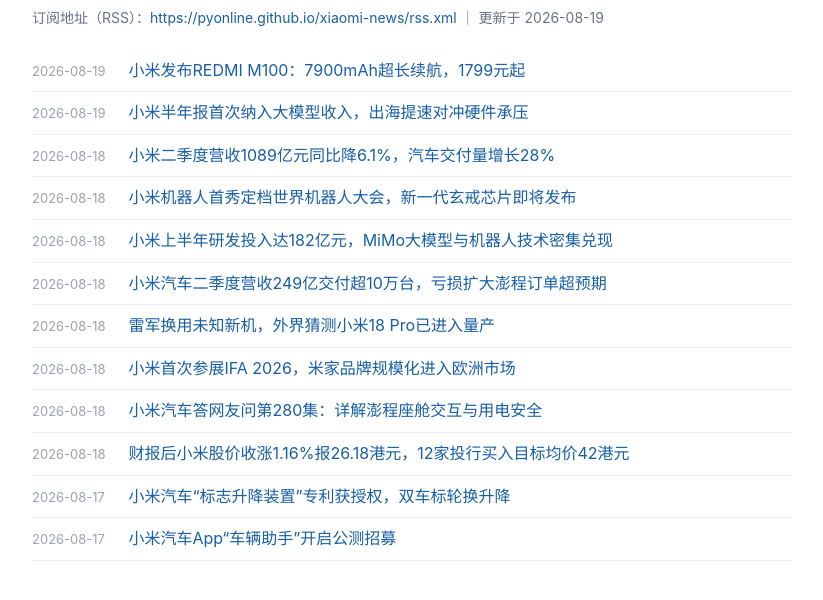
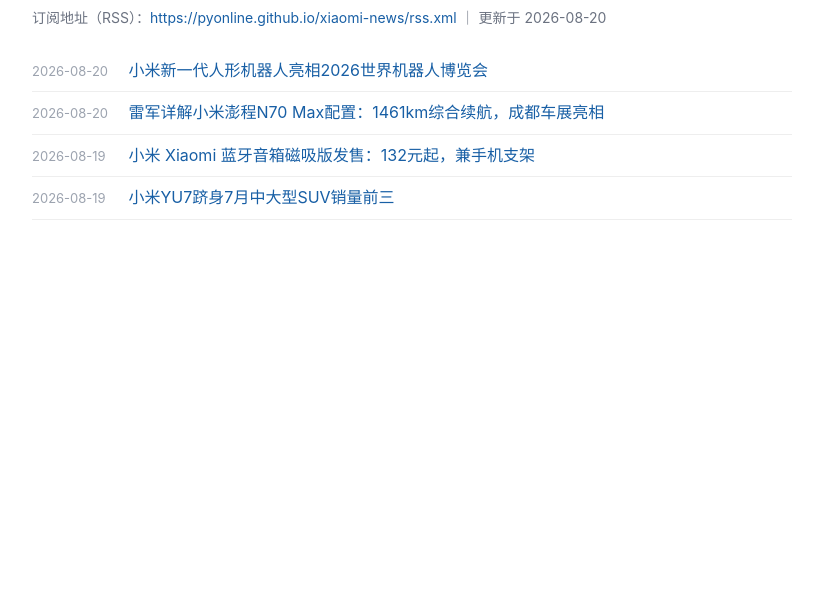
Before and after one commit to pyonline/xiaomi-news, a plain HTML site: page index.html in a window 1280 px wide. Shown: the part 72-672 px from the top of the page, without its empty margins (228-1051 px from the left). Drawn offline with Linux system fonts and the light colour scheme.

Commit message:
update index.html 2026-08-20

```diff
--- a/index.html
+++ b/index.html
@@ -18,20 +18,12 @@
 </head>
 <body>
 <h1>小米新闻 RSS</h1>
-<div class="sub">订阅地址（RSS）：<a href="https://pyonline.github.io/xiaomi-news/rss.xml">https://pyonline.github.io/xiaomi-news/rss.xml</a> ｜ 更新于 2026-08-19</div>
+<div class="sub">订阅地址（RSS）：<a href="https://pyonline.github.io/xiaomi-news/rss.xml">https://pyonline.github.io/xiaomi-news/rss.xml</a> ｜ 更新于 2026-08-20</div>
 <ul>
-        <li><span class="date">2026-08-19</span> <a href="https://mobile.zol.com.cn/1234/12347546.html">小米发布REDMI M100：7900mAh超长续航，1799元起</a></li>
-        <li><span class="date">2026-08-19</span> <a href="https://view.inews.qq.com/a/20260819A0344H00">小米半年报首次纳入大模型收入，出海提速对冲硬件承压</a></li>
-        <li><span class="date">2026-08-18</span> <a href="https://www.163.com/dy/article/L4LABK9F05129QAF.html">小米二季度营收1089亿元同比降6.1%，汽车交付量增长28%</a></li>
-        <li><span class="date">2026-08-18</span> <a href="https://news.qq.com/rain/a/20260818A0DXRS00">小米机器人首秀定档世界机器人大会，新一代玄戒芯片即将发布</a></li>
-        <li><span class="date">2026-08-18</span> <a href="https://news.qq.com/rain/a/20260818A0BBWE00">小米上半年研发投入达182亿元，MiMo大模型与机器人技术密集兑现</a></li>
-        <li><span class="date">2026-08-18</span> <a href="https://finance.sina.cn/2026-08-18/detail-inintxxm7360087.d.html">小米汽车二季度营收249亿交付超10万台，亏损扩大澎程订单超预期</a></li>
-        <li><span class="date">2026-08-18</span> <a href="https://t.cj.sina.com.cn/articles/view/7879996057/1d5af329906801ypey">雷军换用未知新机，外界猜测小米18 Pro已进入量产</a></li>
-        <li><span class="date">2026-08-18</span> <a href="https://finance.sina.com.cn/stock/relnews/hk/2026-08-18/doc-inintxxq3221313.shtml">小米首次参展IFA 2026，米家品牌规模化进入欧洲市场</a></li>
-        <li><span class="date">2026-08-18</span> <a href="https://view.inews.qq.com/a/20260818A0DYW100">小米汽车答网友问第280集：详解澎程座舱交互与用电安全</a></li>
-        <li><span class="date">2026-08-18</span> <a href="https://hk.stockstar.com/RB2026081800031869.shtml">财报后小米股价收涨1.16%报26.18港元，12家投行买入目标均价42港元</a></li>
-        <li><span class="date">2026-08-17</span> <a href="https://view.inews.qq.com/a/20260817A07CC900">小米汽车“标志升降装置”专利获授权，双车标轮换升降</a></li>
-        <li><span class="date">2026-08-17</span> <a href="https://view.inews.qq.com/a/20260817A04PT700">小米汽车App“车辆助手”开启公测招募</a></li>
+        <li><span class="date">2026-08-20</span> <a href="https://news.mydrivers.com/1/1144/1144971.htm">小米新一代人形机器人亮相2026世界机器人博览会</a></li>
+        <li><span class="date">2026-08-20</span> <a href="https://www.163.com/dy/article/L4O424QJ055692EN.html">雷军详解小米澎程N70 Max配置：1461km综合续航，成都车展亮相</a></li>
+        <li><span class="date">2026-08-19</span> <a href="https://www.ithome.com/0/991/445.htm">小米 Xiaomi 蓝牙音箱磁吸版发售：132元起，兼手机支架</a></li>
+        <li><span class="date">2026-08-19</span> <a href="https://www.sohu.com/a/1065007337_119627">小米YU7跻身7月中大型SUV销量前三</a></li>
 </ul>
 </body>
 </html>
```
